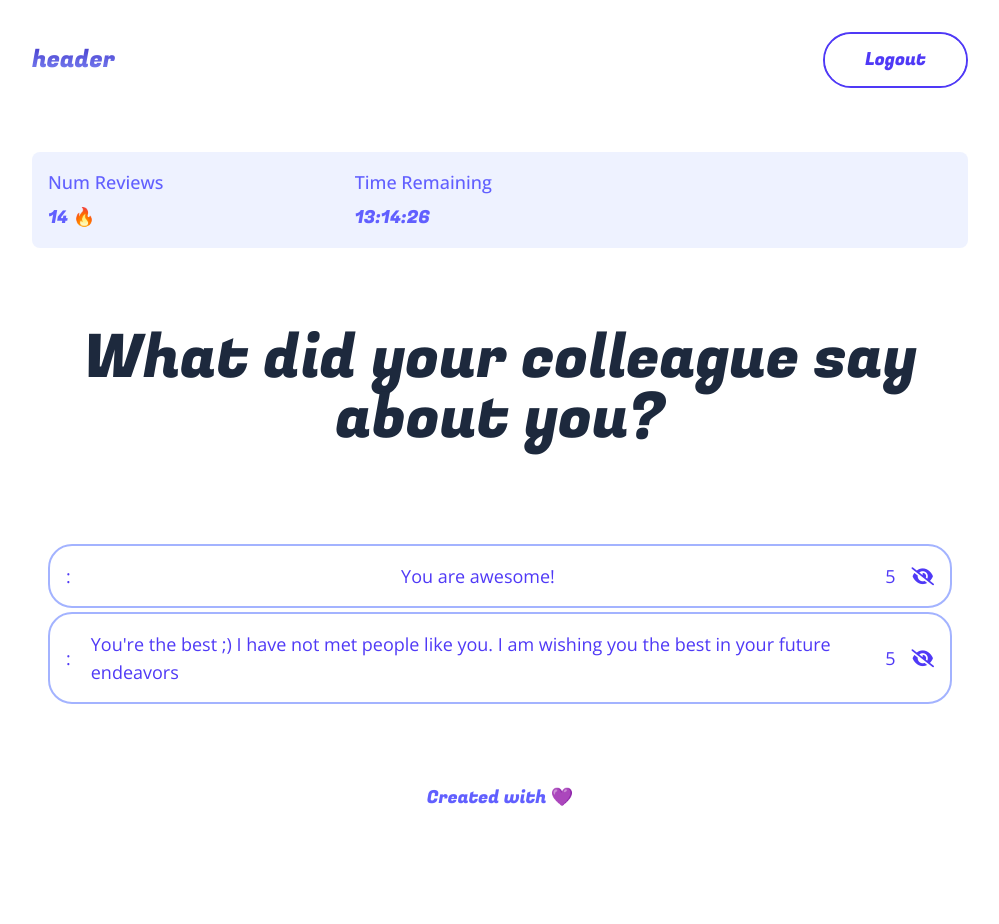
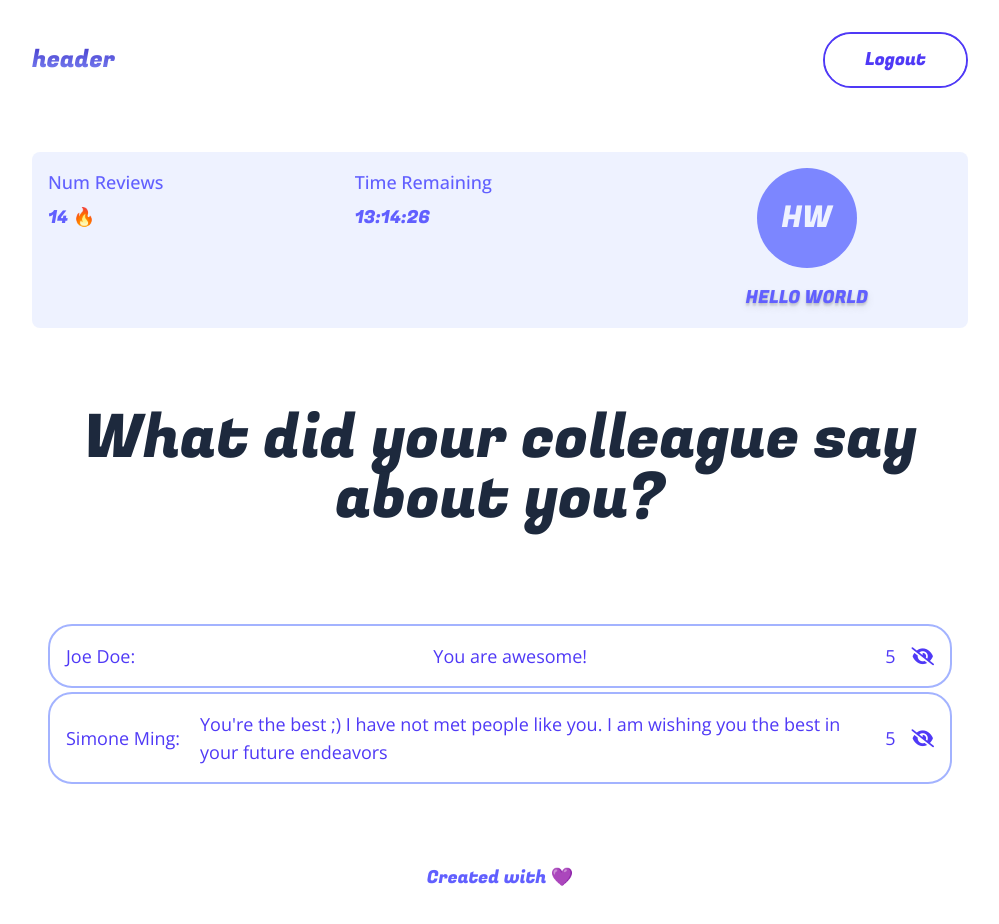
Before and after one commit to liangchow/full-stack-feedback, a Next.js app: page /dashboard in a window 1280 px wide. Shown: the whole page, without its empty margins (140-1139 px from the left). Before the commit the page ends 844 px from the top, so only its background shows below. Built offline with nearby package versions, Linux system fonts and the light colour scheme.

Commit message:
Fix Panel and Avator props

```diff
--- a/components/Avatar.js
+++ b/components/Avatar.js
@@ -1,18 +1,20 @@
+import { Fugaz_One} from "next/font/google";
 import React from 'react'
 import Image from 'next/image'
 
+const fugaz = Fugaz_One({subsets: ["latin"], weight: ["400"]})
 
-function renderAvatar(src, firstName, lastName){
-    if (src && typeof src === 'string'){
+function renderAvatar(user){
+    if (user.src && typeof user.src === 'string'){
         return (
             <div>
-                <Image className='rounded-full shadow-lg shadow-indigo-500/50' src={src} width={100} height={100} style={{objectFit: "contain"}} alt="pp" />
+                <Image className='rounded-full shadow-lg shadow-indigo-500/50' src={user.src} width={100} height={100} style={{objectFit: "contain"}} alt="pp" />
             </div>
         )
-    } else if (firstName || lastName) {
+    } else if (user.firstName || user.lastName){
         return (
             <div className='size-[100px] rounded-full bg-indigo-400 flex items-center justify-center'>
-                <p className='w-fit text-3xl text-indigo-50 '>{firstName[0]}{lastName[0]}</p>
+                <p className={'text-3xl text-indigo-50 '+fugaz.className}>{user.firstName[0]}{user.lastName[0]}</p>
             </div>
         )
     }
@@ -20,9 +22,9 @@ function renderAvatar(src, firstName, lastName){
 
 export default function Avatar(props) {
 
-  const {src, firstName, lastName} = props
+  const {user} = props
 
   return (
-    renderAvatar(src, firstName, lastName)
+    renderAvatar(user)
   )
 }
--- a/components/CardList.js
+++ b/components/CardList.js
@@ -11,7 +11,7 @@ export default function CardList(props) {
             return(
                 <Card {...props} key={todoIndex} index={todoIndex} >
                   <div className='flex w-full justify-between items-center gap-1 text-indigo-600 '>
-                    <p className='flex p-2 text-nowrap '>{todo.peer}:</p>
+                    <p className='flex p-2 text-nowrap '>{todo.firstName} {todo.lastName}:</p>
                     <p className='flex p-2 '>{todo.comment}</p>
                     <p className='flex p-2 '>{todo.rating}</p>
                   </div>
--- a/components/Dashboard.js
+++ b/components/Dashboard.js
@@ -6,8 +6,8 @@ import Panel from './Panel'
 
 const fugaz = Fugaz_One({subsets: ["latin"], weight: ["400"]})
 
-// Init name for Panel
-let name = "Hello!"
+// Init user name for Panel
+const user = {firstName: "Hello", lastName: "World", src: ""}
 
 export default function Dashboard() {
 
@@ -38,13 +38,12 @@ export default function Dashboard() {
             <p className={'text-base sm:text-lg truncate '+fugaz.className}>{statuses[status]}{status === 'num_reviews'? ' 🔥': '' }</p>
           </div>
           )})}
-      <Panel todos={todos} />
+      <Panel user={user} />
       </div>
       <h4 className={'text-4xl sm:text-5xl md:text-6xl text-center ' + fugaz.className}>
         What did your colleague <span>say</span> about you?
       </h4>
       <div className=''>
-
         <CardList todos={todos} handleToggleShow={handleToggleShow} show={show} />
       </div>
     </div>
--- a/components/Hero.js
+++ b/components/Hero.js
@@ -8,9 +8,8 @@ import Panel from "./Panel";
 const fugaz = Fugaz_One({subsets: ["latin"], weight: ["400"]})
 
 // Init name for Panel
-let firstName = 'Liang'
-let lastName = 'Chow'
-let src = 'https://liangchow.github.io/assets/img/profile/lchow.jpg'
+const demoUser = {firstName: "Liang", lastName: "Chow", src: "https://liangchow.github.io/assets/img/profile/lchow.jpg"}
+
 
 export default function Hero() {
   return (
@@ -23,7 +22,8 @@ export default function Hero() {
         <Button text="Login" />
       </div>
       <div className="flex flex-col p-2 sm:p-4 md:p-8 ">
-        <Panel firstName={firstName} lastName={lastName} src={src} />
+        {/* Demo data */}
+        <Panel user={demoUser} />
         <CardList demo todos={demoData} />
       </div>
     </div>
--- a/components/Panel.js
+++ b/components/Panel.js
@@ -6,13 +6,13 @@ const fugaz = Fugaz_One({subsets: ["latin"], weight: ["400"]})
 
 export default function Panel(props) {
 
-  const { src, firstName, lastName } = props
+  const { user } = props
 
 
   return (
-    <div className="flex flex-col flex-1 items-center gap-4 p-4">
-        <Avatar src={src} firstName={firstName} lastName={lastName} />
-        <h2 className={"text-shadow-lg/10 text-indigo-500 items-center uppercase " + fugaz.className}>{firstName} {lastName}</h2>
+    <div className="flex flex-col flex-1 items-center gap-4">
+        <Avatar user={user} />
+        <h2 className={"text-shadow-lg/10 text-indigo-500 items-center uppercase " + fugaz.className}>{user.firstName} {user.lastName}</h2>
     </div>
   )
 }
```
